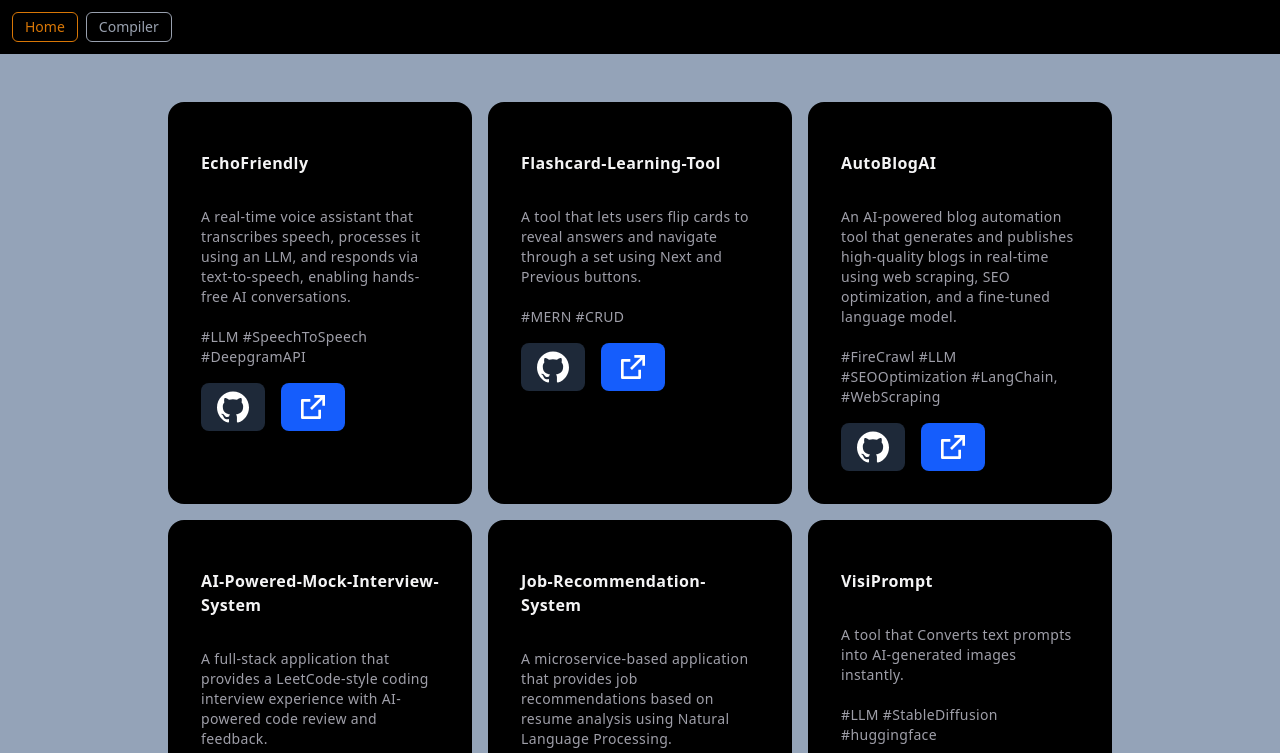
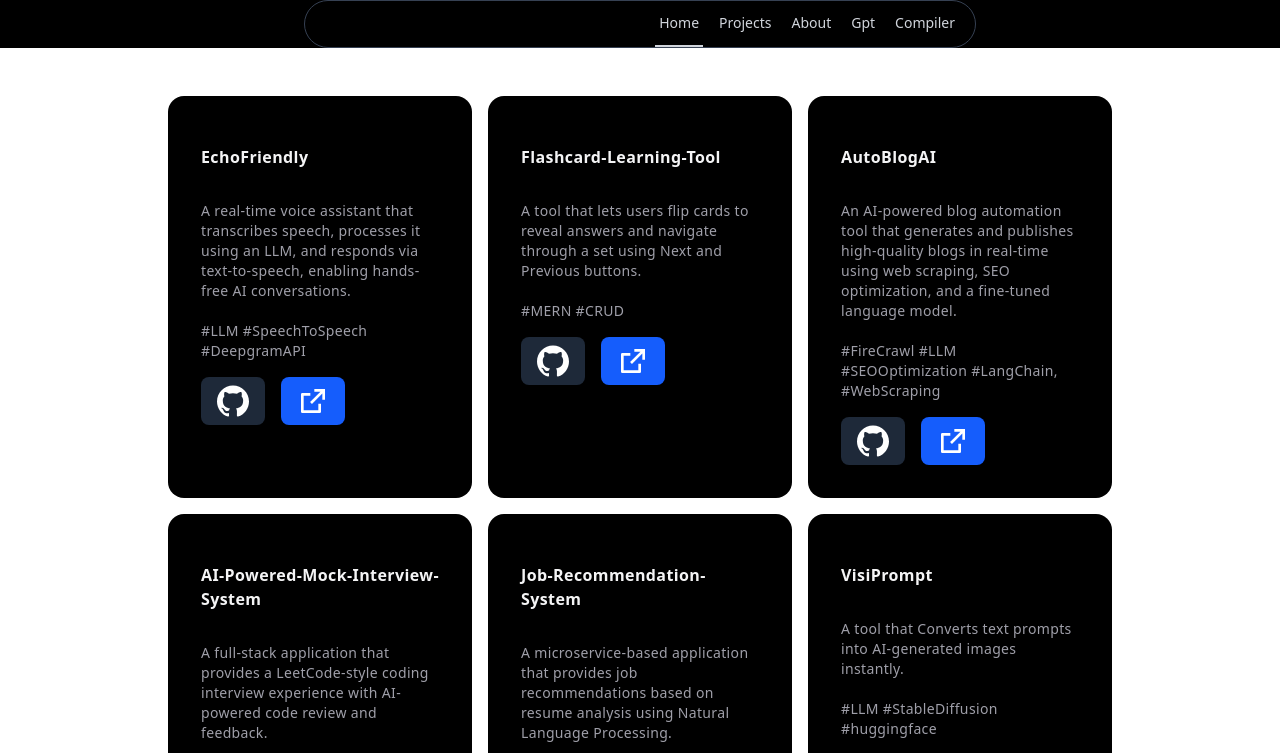
Before and after one commit to satyajit-patel/MyPortfolio, a React (Vite) app in the folder frontend/: page /projects in a window 1280 px wide. Shown: the top 753 px of the page. Built offline with nearby package versions, Linux system fonts and the light colour scheme.

Commit message:
UI improve

```diff
--- a/frontend/src/App.jsx
+++ b/frontend/src/App.jsx
@@ -1,20 +1,25 @@
 import { BrowserRouter as Router, Routes, Route } from "react-router-dom";
-import Dashboard from "./components/dashboard/Dashboard";
 import {CardHoverEffectDemo} from "./components/hoverEffect/CardHoverEffectDemo";
 import Footer from "./components/footer/Footer";
 import Compiler from "./components/compiler/Compiler";
+import Navbar from "./components/navbar/Navbar";
+import {PlaceholdersAndVanishInputDemo} from "./components/placeholders/PlaceholdersAndVanishInputDemo";
+import {TextRevealCardPreview} from "./components/card/TextRevealCardPreview";
+import Home from "./components/home/Home"
+
 
 function App() {
   return (
     <>
       <Router>
-        <div className="bg-[#94a3b8] min-h-screen">
-          <Routes>
-            <Route path="/" element={<Dashboard />} />
+        <Navbar />
+        <Routes>
+            <Route path="/" element={<Home />} />
             <Route path="/projects" element={<CardHoverEffectDemo />} />
             <Route path="/compiler" element={<Compiler />} />
+            <Route path="/gpt" element={<PlaceholdersAndVanishInputDemo />} />
+            <Route path="/about" element={<TextRevealCardPreview />} />
           </Routes>
-        </div>
         <Footer />
       </Router>
     </>
--- a/frontend/src/components/card/TextRevealCardPreview.jsx
+++ b/frontend/src/components/card/TextRevealCardPreview.jsx
@@ -15,7 +15,7 @@ export function TextRevealCardPreview() {
         </TextRevealCardTitle>
         <TextRevealCardDescription>
         I am Satyajit Patel, pursuing an MTech in AI & Data Science at VIT Bhopal.
-        I have dedicated significant time to mastering Data Structures and Algorithms in C/C++, along with exploring various technologies and the foundations of computer science.
+        I have dedicated significant time to mastering Data Structures and Algorithms in C++, along with exploring various technologies and the foundations of computer science.
         I enjoy building and experimenting with technology, constantly learning through both creation and exploration.
         </TextRevealCardDescription>
       </TextRevealCard>
--- a/frontend/src/components/compiler/Compiler.jsx
+++ b/frontend/src/components/compiler/Compiler.jsx
@@ -1,7 +1,6 @@
 import React, { useState, useEffect } from 'react';
 import AceEditor from 'react-ace';
 import axios from 'axios';
-import { Link } from "react-router-dom";
 import {Play, Moon, Sun } from "lucide-react";
 
 // Import necessary ace modes and themes
@@ -66,23 +65,8 @@ const Compiler = () => {
   };
 
   return (
-    <>
-    <nav className="bg-black p-3 flex justify-start items-center">
-      <div className="flex space-x-2">
-        <Link to="/">
-          <button className="px-3 py-1 text-sm border border-[#D97706] text-[#D97706] rounded-md hover:bg-[#fbbf24] hover:text-black transition">
-            Home
-          </button>
-        </Link>
-        <Link to="/projects">
-          <button className="px-3 py-1 text-sm border border-gray-400 text-gray-400 rounded-md hover:bg-gray-400 hover:text-black transition">
-            Projects
-          </button>
-        </Link>
-      </div>
-    </nav>
     <div className="flex flex-col h-screen bg-gray-50 dark:bg-gray-900">
-      <div className="bg-white dark:bg-gray-800 border-b border-gray-200 dark:border-gray-700 px-4 py-3 flex justify-between items-center shadow-sm">
+      <div className="bg-black dark:bg-gray-800 border-b border-gray-200 dark:border-gray-700 px-4 py-3 flex justify-between items-center shadow-sm">
         <div className="flex items-center space-x-4">
           <select
             value={language}
@@ -200,7 +184,6 @@ const Compiler = () => {
         </div>
       </div>
     </div>
-    </>
   );
 };
 
--- a/frontend/src/components/home/Home.jsx
+++ b/frontend/src/components/home/Home.jsx
@@ -1,10 +1,18 @@
 import React, { useState, useRef, useEffect } from 'react';
 import {FloatingDockDemo} from "../float/FloatingDockDemo";
-import { Link } from "react-router-dom";
+import axios from 'axios';
 
 function Home() {
   const [isPlaying, setIsPlaying] = useState(false);
   const audioRef = useRef(null);
+
+  useEffect(() => {
+    const wakeUpSidd = async () => {
+      const response = await axios.post(`${import.meta.env.VITE_BACKEND_API}/ping`);
+      console.log(response.data);
+    }
+    wakeUpSidd();
+  }, []);
 
   // Function to toggle play/pause
   const toggleMusic = () => {
@@ -34,28 +42,13 @@ function Home() {
 
 
   return (
-    <>
-    <nav className="bg-black p-3 flex justify-start items-center">
-      <div className="flex space-x-2">
-        <Link to="/projects">
-          <button className="px-3 py-1 text-sm border border-[#D97706] text-[#D97706] rounded-md hover:bg-[#fbbf24] hover:text-black transition">
-            Projects
-          </button>
-        </Link>
-        <Link to="/compiler">
-          <button className="px-3 py-1 text-sm border border-gray-400 text-gray-400 rounded-md hover:bg-gray-400 hover:text-black transition">
-            Compiler
-          </button>
-        </Link>
-      </div>
-    </nav>
-    <div className="min-h-screen bg-black text-white py-8 flex flex-col items-center justify-center relative">
+    <div className="min-h-screen bg-black text-white flex flex-col items-center justify-center relative">
       {/* Audio Element */}
       <audio ref={audioRef} src="/just-do-it.mp3"></audio>
 
       {/* Speaker Icon - Positioned at top right corner */}
       <div
-        className={`absolute top-4 right-4 cursor-pointer transform transition-transform hover:scale-110 ${isPlaying ? 'animate-pulse' : ''}`}
+        className={`absolute top-1 right-1 cursor-pointer transform transition-transform hover:scale-110 ${isPlaying ? 'animate-pulse' : ''}`}
         onClick={toggleMusic}
       >
         <svg xmlns="http://www.w3.org/2000/svg" width="24" height="24" viewBox="0 0 24 24" fill="white" className="w-8 h-8">
@@ -69,9 +62,9 @@ function Home() {
 
       <div className="flex flex-col items-center max-w-md w-full px-4">
         {/* Title */}
-        <h1 className="text-5xl mb-8 font-bold" style={{ fontFamily: "'Brush Script MT', cursive" }}>
+        <div className="text-5xl mb-8 py-16 font-bold" style={{ fontFamily: "'Brush Script MT', cursive" }}>
           Just do it!
-        </h1>
+        </div>
 
         {/* Logo Circle with the provided image */}
         <div className="w-64 h-64 rounded-full border-2 border-white flex items-center justify-center mb-12 overflow-hidden">
@@ -86,7 +79,6 @@ function Home() {
         <FloatingDockDemo />
       </div>
     </div>
-    </>
   );
 }
 
--- a/frontend/src/components/hoverEffect/CardHoverEffectDemo.jsx
+++ b/frontend/src/components/hoverEffect/CardHoverEffectDemo.jsx
@@ -1,28 +1,11 @@
 import { HoverEffect } from "./card-hover-effect";
-import { Link } from "react-router-dom";
 
 export function CardHoverEffectDemo() {
   return (
     (
-      <>
-      <nav className="bg-black p-3 flex justify-start items-center">
-      <div className="flex space-x-2">
-        <Link to="/">
-          <button className="px-3 py-1 text-sm border border-[#D97706] text-[#D97706] rounded-md hover:bg-[#fbbf24] hover:text-black transition">
-            Home
-          </button>
-        </Link>
-        <Link to="/compiler">
-          <button className="px-3 py-1 text-sm border border-gray-400 text-gray-400 rounded-md hover:bg-gray-400 hover:text-black transition">
-            Compiler
-          </button>
-        </Link>
-      </div>
-    </nav>
       <div className="max-w-5xl mx-auto px-8">
         <HoverEffect items={projects} />
       </div>
-    </>
     )
   );
 }
--- /dev/null
+++ b/frontend/src/components/navbar/Navbar.jsx
@@ -0,0 +1,90 @@
+import { useState } from "react";
+import { Link } from "react-router-dom";
+
+function Navbar() {
+  const [isOpen, setIsOpen] = useState(false);
+
+  return (
+    <header className="sticky top-0 inset-x-0 z-50 w-full text-sm bg-black">
+      <nav className="relative max-w-2xl w-full bg-black border border-gray-700 rounded-full mx-2 py-2.5 md:flex md:items-center md:justify-between md:py-0 md:px-4 md:mx-auto">
+        <div className="px-4 md:px-0 flex justify-between items-center">
+          {/* Logo removed */}
+          <div className="md:hidden">
+            <button
+              type="button"
+              onClick={() => setIsOpen(!isOpen)}
+              className="flex justify-center items-center border border-gray-700 text-gray-300 rounded-full hover:bg-gray-800 focus:outline-none focus:bg-gray-800"
+              aria-label="Toggle navigation"
+            >
+              {isOpen ? (
+                <svg
+                  className="w-6 h-6"
+                  viewBox="0 0 24 24"
+                  fill="none"
+                  stroke="currentColor"
+                  strokeWidth="2"
+                  strokeLinecap="round"
+                  strokeLinejoin="round"
+                >
+                  <path d="M18 6L6 18" />
+                  <path d="M6 6l12 12" />
+                </svg>
+              ) : (
+                <svg
+                  className="w-6 h-6"
+                  viewBox="0 0 24 24"
+                  fill="none"
+                  stroke="currentColor"
+                  strokeWidth="2"
+                  strokeLinecap="round"
+                  strokeLinejoin="round"
+                >
+                  <line x1="3" y1="6" x2="21" y2="6" />
+                  <line x1="3" y1="12" x2="21" y2="12" />
+                  <line x1="3" y1="18" x2="21" y2="18" />
+                </svg>
+              )}
+            </button>
+          </div>
+        </div>
+
+        <div className={`${isOpen ? "block" : "hidden"} md:block`}>
+          <div className="flex flex-col md:flex-row md:items-center md:justify-end gap-2 md:gap-3 mt-3 md:mt-0 py-2 md:py-0 md:ps-7">
+            <Link
+              to="/"
+              className="py-0.5 md:py-3 px-4 md:px-1 border-s-2 md:border-s-0 md:border-b-2 border-gray-300 text-gray-300 hover:text-white"
+            >
+              Home
+            </Link>
+            <Link
+              to="/projects"
+              className="py-0.5 md:py-3 px-4 md:px-1 border-s-2 md:border-s-0 md:border-b-2 border-transparent text-gray-300 hover:text-white"
+            >
+              Projects
+            </Link>
+            <Link
+              to="/about"
+              className="py-0.5 md:py-3 px-4 md:px-1 border-s-2 md:border-s-0 md:border-b-2 border-transparent text-gray-300 hover:text-white"
+            >
+              About
+            </Link>
+            <Link
+              to="/gpt"
+              className="py-0.5 md:py-3 px-4 md:px-1 border-s-2 md:border-s-0 md:border-b-2 border-transparent text-gray-300 hover:text-white"
+            >
+              Gpt
+            </Link>
+            <Link
+              to="/compiler"
+              className="py-0.5 md:py-3 px-4 md:px-1 border-s-2 md:border-s-0 md:border-b-2 border-transparent text-gray-300 hover:text-white"
+            >
+              Compiler
+            </Link>
+          </div>
+        </div>
+      </nav>
+    </header>
+  );
+}
+
+export default Navbar;
--- a/frontend/src/components/placeholders/PlaceholdersAndVanishInputDemo.jsx
+++ b/frontend/src/components/placeholders/PlaceholdersAndVanishInputDemo.jsx
@@ -44,7 +44,7 @@ export function PlaceholdersAndVanishInputDemo() {
 
   const onSubmit = async (e) => {
     e.preventDefault();
-    console.log("submitted", text);
+    // console.log("submitted", text);
     setIsLoading(true);
     setMarkdownText(""); // Clear previous text while loading
     const response = await getLLMResponse(text);
@@ -64,8 +64,8 @@ export function PlaceholdersAndVanishInputDemo() {
   };
 
   return (
-    <div className="h-[40rem] flex flex-col justify-center items-center px-4 bg-[#f59e0b]">
-      <h2 className="mb-10 sm:mb-20 text-xl text-center sm:text-5xl dark:text-white text-black">
+    <div className="h-[40rem] flex flex-col justify-center items-center px-4 bg-black">
+      <h2 className="mb-10 sm:mb-20 text-xl text-center sm:text-5xl dark:text-white text-gray-100">
         Ask Anything
       </h2>
       <PlaceholdersAndVanishInput placeholders={placeholders} onChange={handleChange} onSubmit={onSubmit} />
```
Also changed, not shown: frontend/src/components/dashboard/Dashboard.jsx (deleted, +0 -26 lines).
